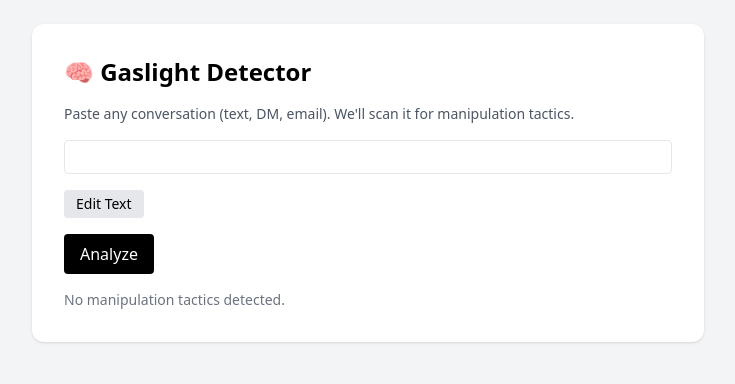
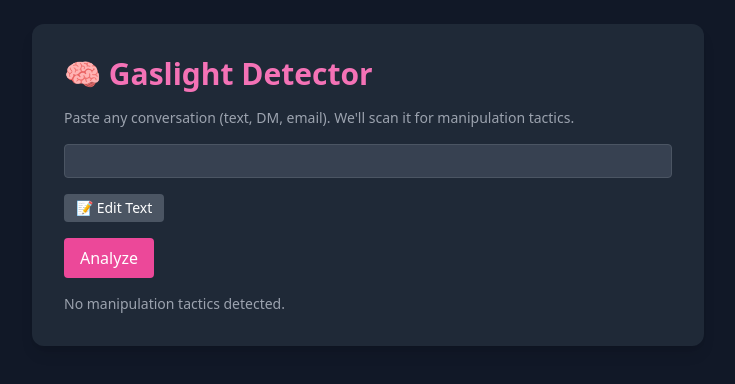
Before and after one commit to OutPatiented/psych-analysis-tool, a Next.js app: page / in a window 1280 px wide. Both pictures are taken after a click on the button "Analyze". Shown: the top 384 px of the page, without its empty margins (272-1007 px from the left). Built offline with nearby package versions, Linux system fonts and the light colour scheme.

Commit message:
Update index.jsx
update homepage

```diff
--- a/pages/index.jsx
+++ b/pages/index.jsx
@@ -1,6 +1,6 @@
 // File: pages/index.jsx
+
 import { useState } from 'react';
-
 import { tactics } from '../lib/tactics.js';
 
 function highlightMatches(input, matches) {
@@ -46,24 +46,24 @@ export default function Home() {
   };
 
   return (
-    <div className="min-h-screen bg-gray-100 p-6">
-      <div className="max-w-2xl mx-auto bg-white p-8 rounded-xl shadow">
-        <h1 className="text-2xl font-bold mb-4">🧠 Gaslight Detector</h1>
-        <p className="mb-4 text-sm text-gray-600">
+    <div className="min-h-screen bg-gray-900 text-gray-100 p-6 font-sans">
+      <div className="max-w-2xl mx-auto bg-gray-800 p-8 rounded-xl shadow-lg">
+        <h1 className="text-3xl font-bold mb-4 text-pink-400">🧠 Gaslight Detector</h1>
+        <p className="mb-4 text-sm text-gray-400">
           Paste any conversation (text, DM, email). We'll scan it for manipulation tactics.
         </p>
 
         {showOutput ? (
           <div>
             <div
-              className="prose prose-sm max-w-none bg-white p-4 border rounded mb-4 text-sm"
+              className="prose prose-sm max-w-none bg-gray-700 p-4 border border-gray-600 rounded mb-4 text-sm"
               dangerouslySetInnerHTML={{ __html: highlightedText.replace(/\n/g, '<br/>') }}
             ></div>
             <button
               onClick={() => setShowOutput(false)}
-              className="bg-gray-200 text-sm text-black px-3 py-1 rounded hover:bg-gray-300 mb-4"
+              className="bg-gray-600 text-sm text-white px-3 py-1 rounded hover:bg-gray-500 mb-4"
             >
-              Edit Text
+              📝 Edit Text
             </button>
           </div>
         ) : (
@@ -72,13 +72,13 @@ export default function Home() {
             onChange={e => setText(e.target.value)}
             rows={10}
             placeholder="Paste your conversation here..."
-            className="w-full p-4 border rounded mb-4 text-sm"
+            className="w-full p-4 border border-gray-600 bg-gray-700 rounded mb-4 text-sm text-white placeholder-gray-400"
           ></textarea>
         )}
 
         <button
           onClick={analyzeText}
-          className="bg-black text-white px-4 py-2 rounded hover:bg-gray-800"
+          className="bg-pink-500 text-white px-4 py-2 rounded hover:bg-pink-400 transition-colors duration-200"
         >
           Analyze
         </button>
@@ -86,14 +86,15 @@ export default function Home() {
         {results.length > 0 && (
           <div className="mt-6">
             <h2 className="text-xl font-semibold mb-2">Results:</h2>
-            <ul className="space-y-2">
+            <ul className="space-y-4">
               {results.map((r, i) => (
-                <li key={i} className="bg-gray-50 p-3 rounded border">
-                  <strong>{r.name}</strong>: {r.description}
-                  <br />
-                  <span className="text-xs text-gray-600">
+                <li key={i} className="bg-gray-700 p-4 rounded-lg border border-gray-600">
+                  <div className="text-lg font-bold text-pink-300">{r.name}</div>
+                  <div className="text-sm mb-1">{r.description}</div>
+                  <div className="text-xs text-gray-400">Category: {r.category} | Type: {r.type}</div>
+                  <div className="text-xs text-gray-500 mt-1">
                     Matched {r.count} phrase{r.count > 1 ? 's' : ''}: {r.matches.join(', ')}
-                  </span>
+                  </div>
                 </li>
               ))}
             </ul>
@@ -101,7 +102,7 @@ export default function Home() {
         )}
 
         {results.length === 0 && showOutput && (
-          <p className="text-sm text-gray-500 mt-4">No manipulation tactics detected.</p>
+          <p className="text-sm text-gray-400 mt-4">No manipulation tactics detected.</p>
         )}
       </div>
     </div>
```
